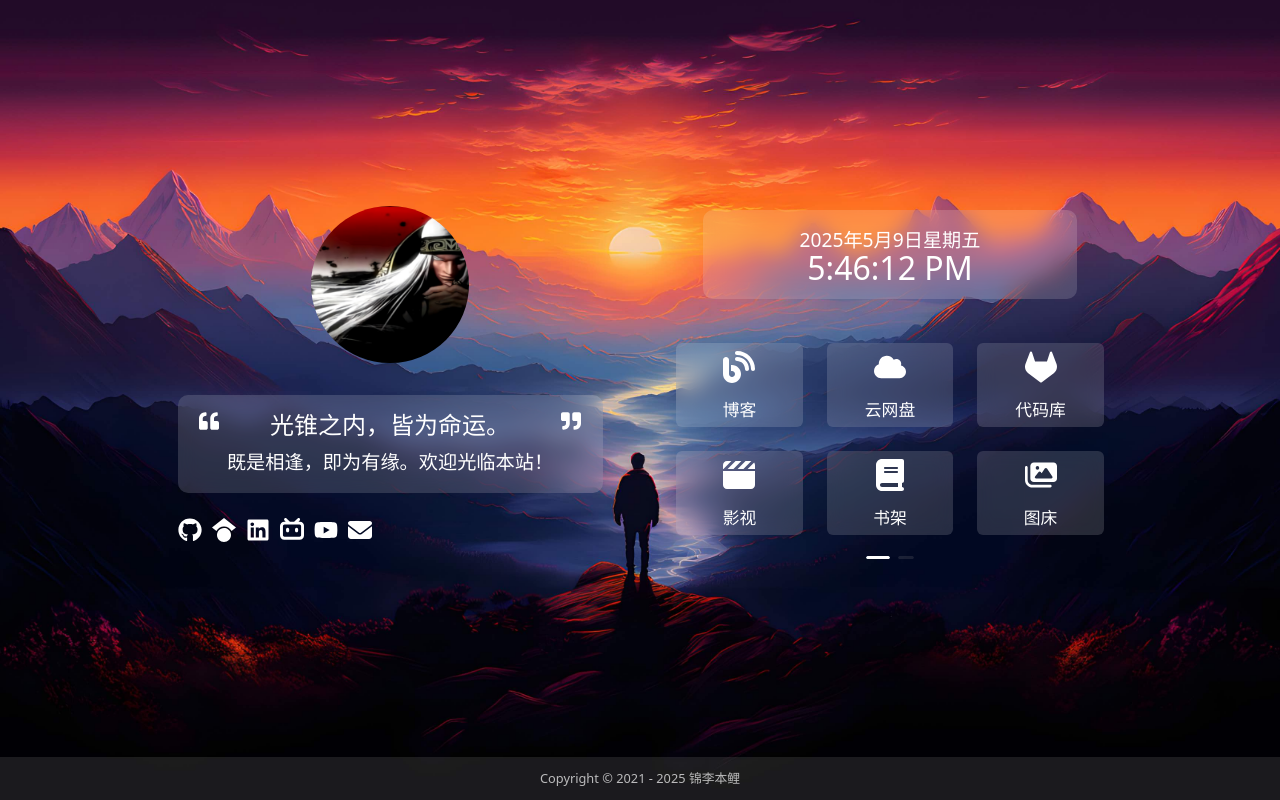
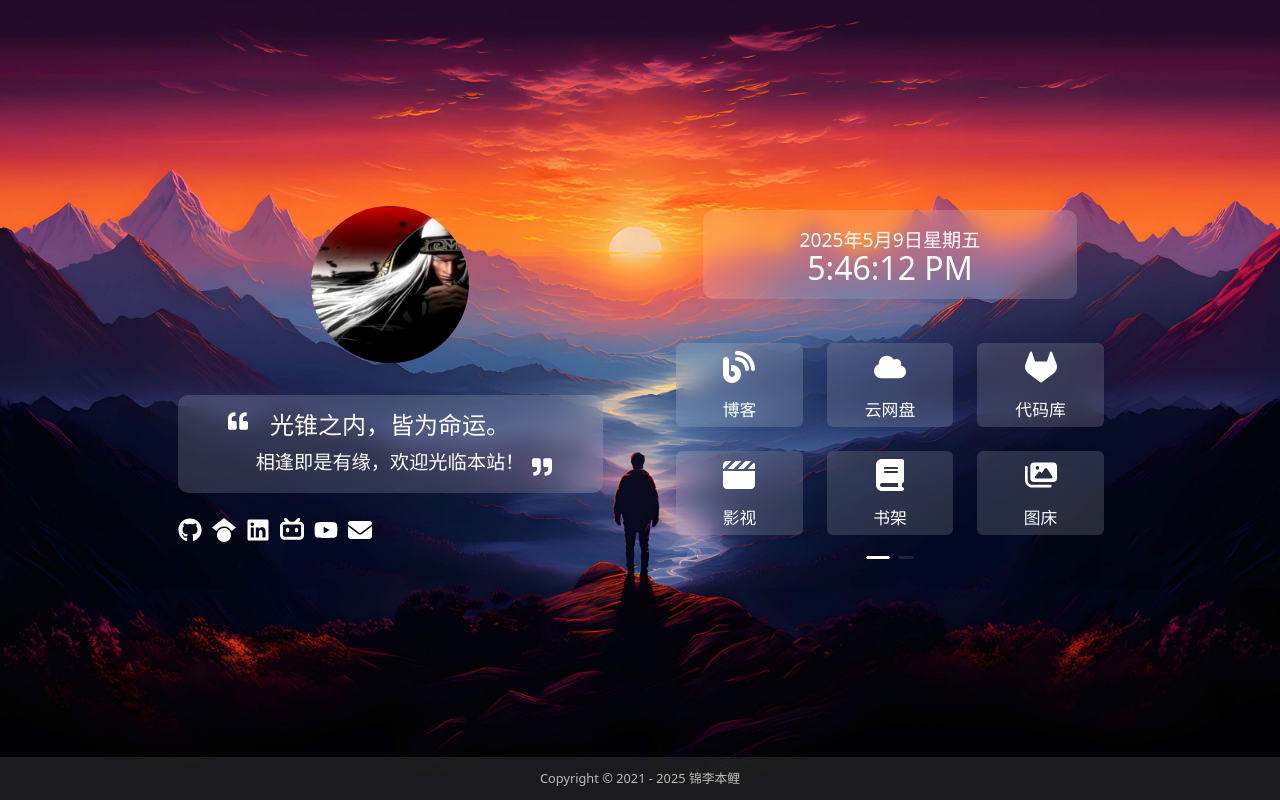
Before and after one commit to jin-li/jinli-home, a React (Vite) app: page / in a window 1280 px wide. Built offline with nearby package versions, Linux system fonts and the light colour scheme.

Commit message:
minor revision

```diff
--- a/src/components/Description/Description.module.scss
+++ b/src/components/Description/Description.module.scss
@@ -17,23 +17,27 @@
     align-items: start;
     gap: 0.5rem;
     color: white;
+    //border: 1px solid red;
 
     .quote {
       color: rgba(255, 255, 255, 0.8);
       margin-top: 0.2rem;
+    }
 
-      &.left {
-        align-self: start;
-      }
+    .left {
+      align-self: start;
+      //border: 1px solid green;
+    }
 
-      &.right {
-        align-self: end;
-      }
+    .right {
+      align-self: end;
+      //border: 1px solid green;
     }
 
     .text {
       font-size: 1.2rem;
       line-height: 1.8rem;
+      //border: 1px solid blue;
 
       p:first-child {
         font-size: 1.5rem;
--- a/src/config/config.yml
+++ b/src/config/config.yml
@@ -10,7 +10,7 @@ logo:
   avatar: './assets/avatar.jpg'               # 头像
 description:
   slogan: '光锥之内，皆为命运。'
-  hello: '既是相逢，即为有缘。欢迎光临本站！'
+  hello: '相逢即是有缘，欢迎光临本站！'
 footer:
   start_year: 2021                             # 网站创建年份，显示于页脚
   author: '锦李本鲤'                            # 显示于页脚的作者名，可与meta标签中的作者名不同
```
